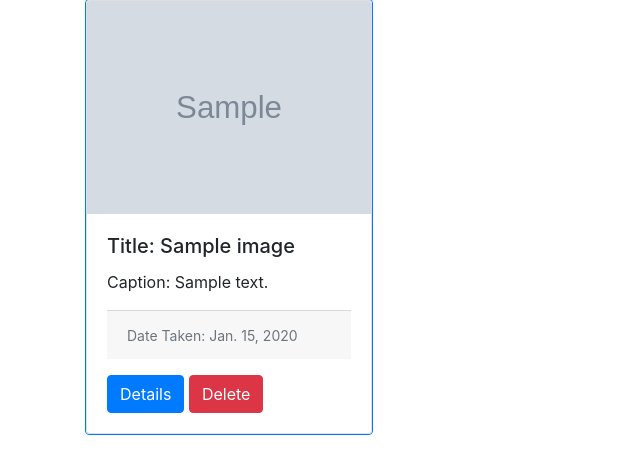
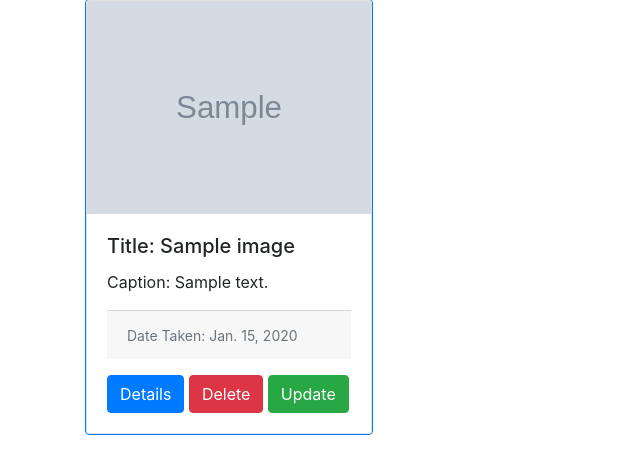
Before and after one commit to obewas/photo-gallery, a Django app: page / in a window 1280 px wide. Shown: the part 172-647 px from the top of the page, without its empty margins (0-640 px from the left). Run offline with Django 3.2, Linux system fonts and the light colour scheme; tables that the repository leaves empty hold one stand-in row (values such as "Sample post"); grey boxes marked "Sample" are stand-in pictures; some libraries are stand-ins or nearby versions.

Commit message:
created update view

```diff
--- a/gallery/templates/photo_list.html
+++ b/gallery/templates/photo_list.html
@@ -32,6 +32,7 @@
                 <p class="card-footer"><small class="text-muted">Date Taken: {{photo.year_taken}}</small></p>
                 <a href="{% url 'photo' photo.pk %}" class="btn btn-primary">Details</a>
                 <a href="{% url 'delete' photo.pk %}" class="btn btn-danger">Delete</a>
+                <a href="{% url 'update' photo.pk %}" class="btn btn-success">Update</a>
             </div>
         </div>
     </div>
--- a/gallery/urls.py
+++ b/gallery/urls.py
@@ -7,4 +7,6 @@ urlpatterns = [
     url(r'^photo/(\d+)',views.single_photo,name ='photo'),
     url(r'^create/$', views.create_photo, name='create'),
     url(r'^delete/(\d+)$', views.delete_photo, name='delete'),
+    path('update/<int:photo_id>/', views.update_photo,
+        name='update'),
 ]
--- a/gallery/views.py
+++ b/gallery/views.py
@@ -3,6 +3,7 @@ from .models import Image, Category
 from django.core.exceptions import ObjectDoesNotExist
 from django.http import Http404
 from .forms import PhotoCreateForm
+from django.shortcuts import get_object_or_404
 # Create your views here.
 def photo_list(request):
     photos = Image.objects.all()
@@ -38,3 +39,20 @@ def delete_photo(request, photo_id):
     photo = Image.objects.get(pk=photo_id)
     photo.delete()
     return redirect('/')
+
+def update_photo(request, photo_id):
+    photo = get_object_or_404(Image, pk=photo_id)
+    if request.method == 'POST':
+        form = PhotoCreateForm(request.POST, instance=photo)
+        if form.is_valid():
+        #label=form.cleaned_data['label']
+        #image = form.cleaned_data['image']
+        #description = form.cleaned_data['description']
+        #category = form.cleaned_data['category']
+       # location = form.cleaned_data['location']
+        #year_taken = form.cleaned_data['year_taken']
+            form.save()
+            return redirect('/')
+    else:
+        form = PhotoCreateForm(instance=photo)
+    return render(request, 'update_photo.html', {'form':form})
```
Also changed, not shown: gallery/templates/update_photo.html (added, +11 -0 lines), gallery/templates/get_photo_by_id.html (added).
